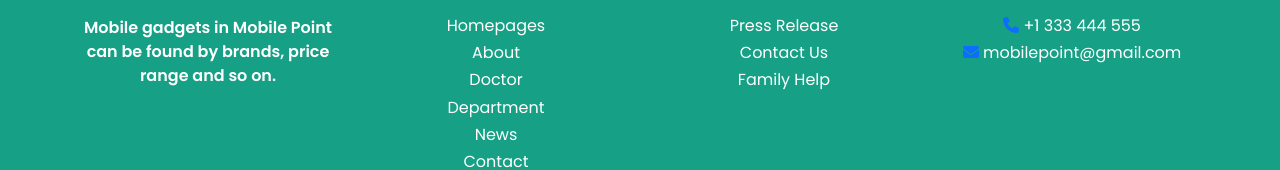
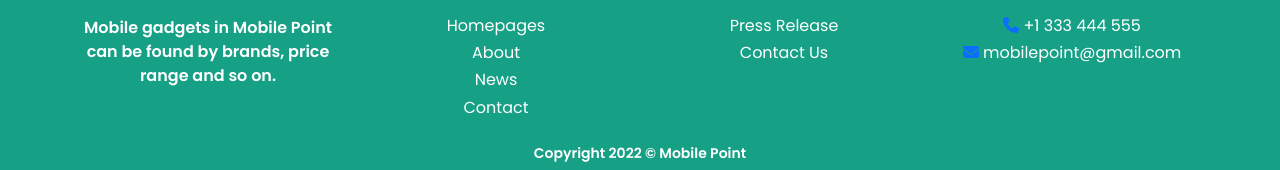
Before and after one commit to jobairshakib/11.Mobile-Point-Client, a React (Create React App) app: page / in a window 1280 px wide. Shown: the part 856-1026 px from the top of the page. Built offline with nearby package versions, Linux system fonts and the light colour scheme; no server answers.

Commit message:
footer updated

```diff
--- a/src/Components/Shared/Footer/Footer.js
+++ b/src/Components/Shared/Footer/Footer.js
@@ -19,8 +19,6 @@ const Footer = () => {
 
                     <h6 className="hover-style" >Homepages</h6>
                     <h6 className="hover-style">About</h6>
-                    <h6 className="hover-style">Doctor</h6>
-                    <h6 className="hover-style">Department</h6>
                     <h6 className="hover-style">News</h6>
                     <h6 className="hover-style">Contact</h6>
 
@@ -29,7 +27,6 @@ const Footer = () => {
                     <h6 className="mb-4">Press</h6>
                     <h6 className="hover-style">Press Release</h6>
                     <h6 className="hover-style">Contact Us</h6>
-                    <h6 className="hover-style">Family Help</h6>
                 </div>
                 <div className="col-md-3 footer">
                     <h6 className="mb-4"> <FontAwesomeIcon className="text-primary" icon={faLocationDot} /> Address</h6>
```
